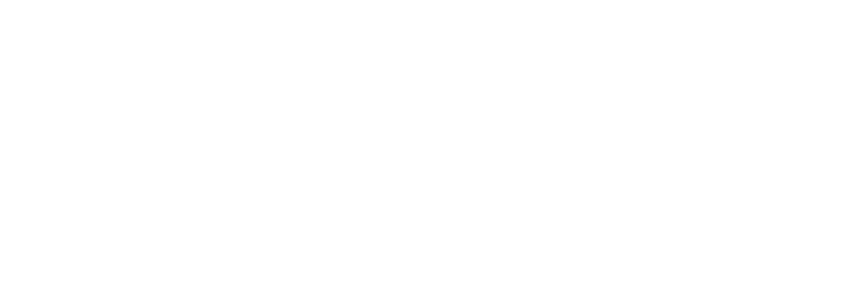
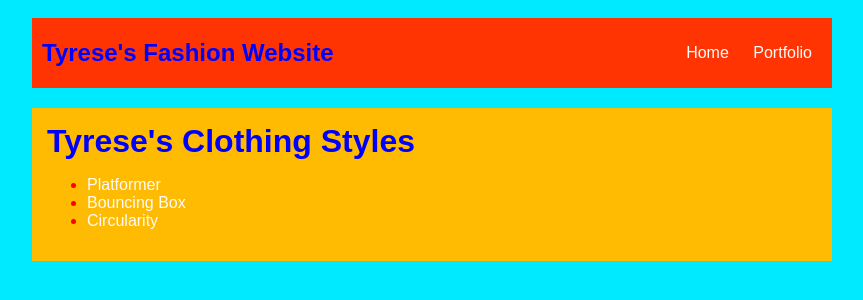
Before and after one commit to tyresebrumfield/tyresebrumfield.github.io, a plain HTML site: page portfolio.html in a window 1280 px wide. Shown: the whole page, without its empty margins (208-1071 px from the left). Drawn offline with Linux system fonts and the light colour scheme.

Commit message:
add portfolio.html file

```diff
--- a/portfolio.html
+++ b/portfolio.html
@@ -0,0 +1,34 @@
+<!DOCTYPE html>
+<html>
+  <head>
+    <title>Tyrese's Fashion and Clothing Site</title>
+    <link rel="stylesheet" href="style.css">
+  </head>
+
+  <body>
+    <div id="all-contents">
+      <nav>
+        <h1>Tyrese's Fashion Website</h1>
+        <ul id="nav-ul">
+          <li class="nav-li">
+            <a class="nav-a" href="index.html">Home</a>
+          </li>
+          <li class="nav-li">
+            <a class="nav-a" href="portfolio.html">Portfolio</a>
+          </li>
+        </ul>
+      </nav>
+      <main>
+        <div class="content">
+          <h1>Tyrese's Clothing Styles</h1>
+          <title></title>
+          <ul id="portfolio">
+            <li><a href="projects/platformer/">Platformer</a></li>
+            <li><a href="projects/bouncing-box/">Bouncing Box</a></li>
+            <li><a href="projects/circularity/">Circularity</a></li>
+          </ul>
+        </div>
+      </main>
+    </div>
+  </body>
+</html>
--- a/style.css
+++ b/style.css
@@ -19,7 +19,7 @@
 h1 {
     display: flex;
     align-items: center;
-    color: rgb(27, 3, 247);
+    color: rgb(0, 0, 255);
     flex: 1;
     margin: 0;
 }
@@ -32,7 +32,7 @@
 }
 a {
     text-decoration: none;
-    color: #fc0000;
+    color: #fffbfb;
 }
 
 /* main container area beneath menu */
```
